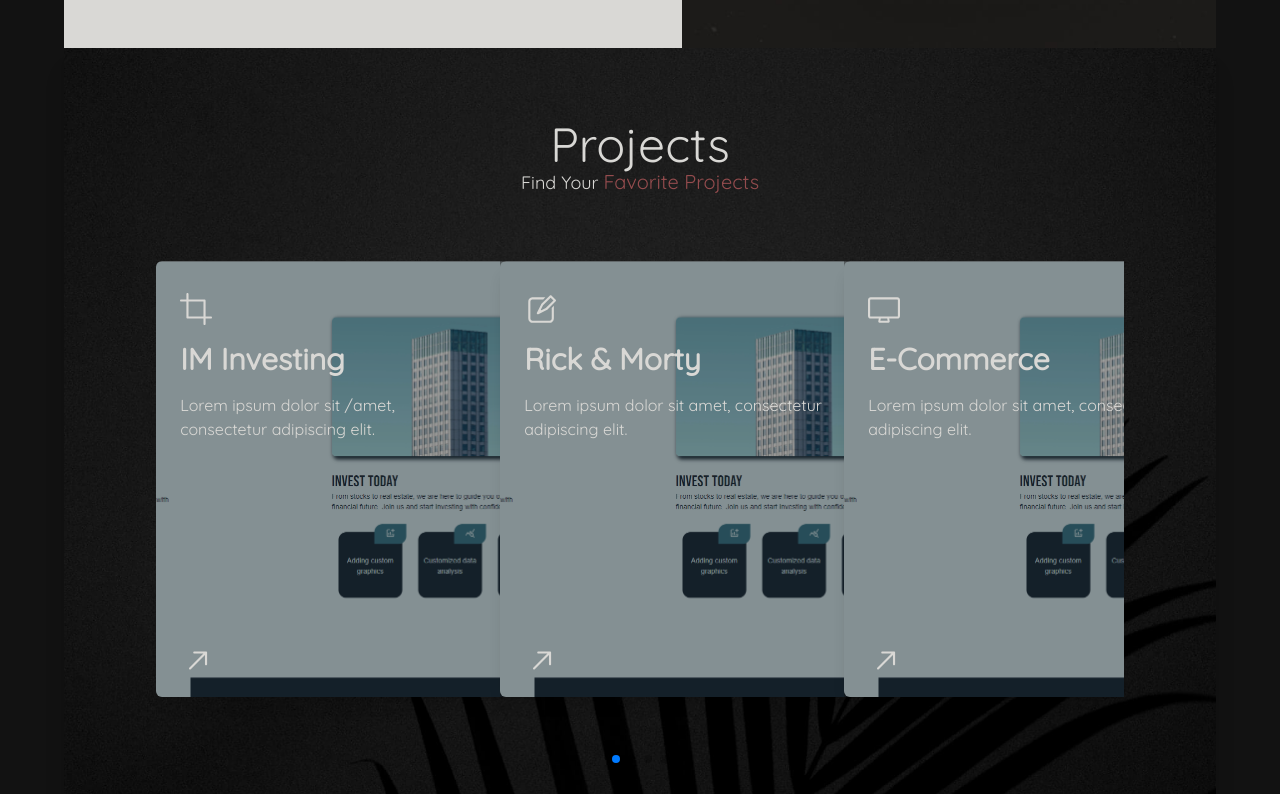
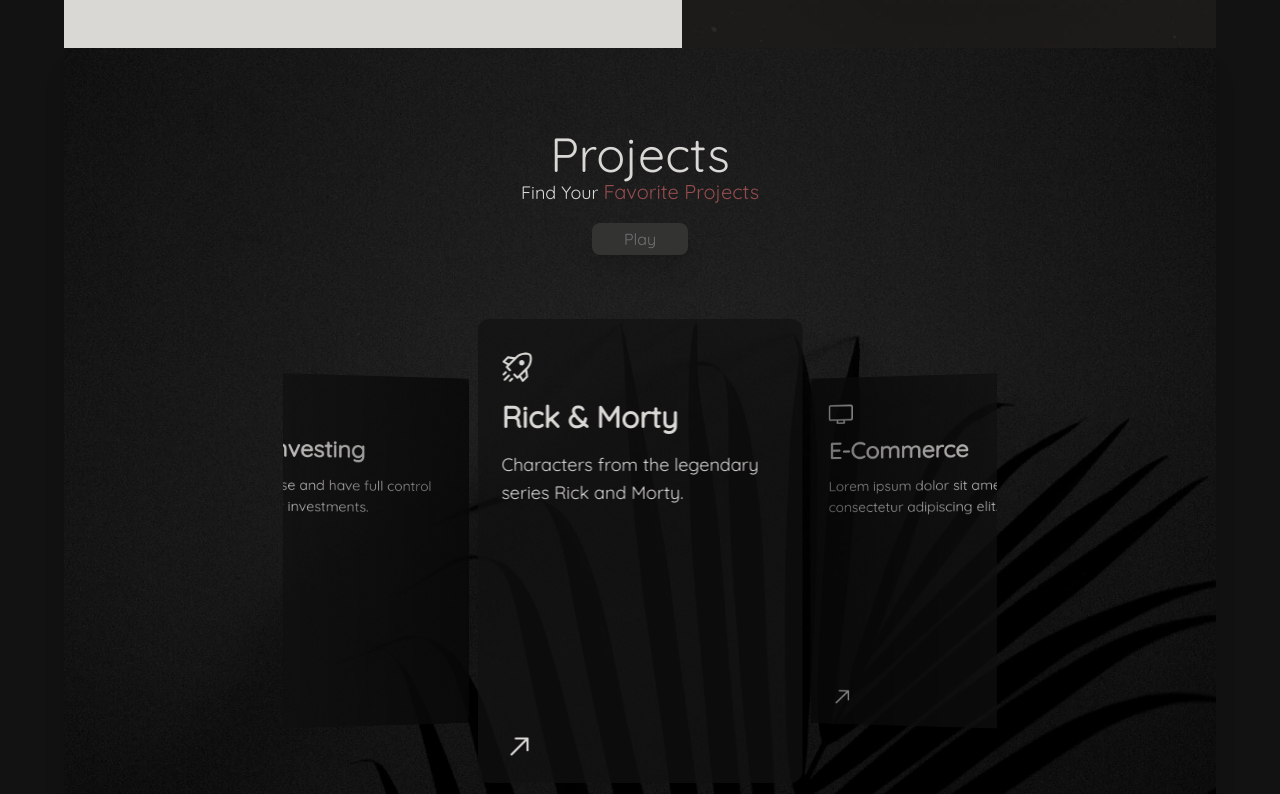
Before and after one commit to Deenk22/PortFolio, a React (Vite) app: page / in a window 1280 px wide. Shown: the part 880-1674 px from the top of the page. Built offline with nearby package versions, Linux system fonts and the light colour scheme.

Commit message:
Playing With Animated Cards

```diff
--- a/src/components/Carrousel/Carrousel.jsx
+++ b/src/components/Carrousel/Carrousel.jsx
@@ -1,77 +1,131 @@
-import { Swiper, SwiperSlide } from 'swiper/react';
-import 'swiper/css';
-import 'swiper/css/navigation';
-import 'swiper/css/pagination';
-import { FreeMode, Pagination } from 'swiper/modules';
-import { ServiceData } from '../../constants';
-import { RxArrowTopRight } from 'react-icons/rx';
+import {Swiper, SwiperSlide} from "swiper/react";
+import "swiper/css";
+import "swiper/css/navigation";
+import "swiper/css/pagination";
+import "swiper/css/autoplay";
+import "swiper/css/effect-coverflow";
+import {Autoplay, EffectCoverflow, FreeMode, Pagination} from "swiper/modules";
+import {ServiceData} from "../../constants";
+import {RxArrowTopRight} from "react-icons/rx";
+import {useState} from "react";
 
 export default function Carrousel() {
+  const [isActive, setIsActive] = useState(false);
+
+  const handleChangeColor = () => {
+    setIsActive(!isActive);
+  };
+
   return (
     <div className="flex flex-col items-center justify-center h-screen">
-      <div className="flex flex-col justify-center items-center">
+      <div className="flex flex-col justify-center items-center mt-4 mb-16">
         <h1 className="text-white-section1 text-5xl font-main">Projects</h1>
-        <p className="text-white-section1 text-lg font-main mb-16">
-          Find Your{' '}
+        <p className="text-white-section1 text-lg font-main ">
+          Find Your{" "}
           <span className="text-hover-font text-xl">Favorite Projects</span>
         </p>
+        <button
+          className="text-base text-neutral-500 font-main bg-black-font px-8 py-1 rounded-lg mt-4 shadow-xl"
+          onClick={handleChangeColor}
+        >
+          Play
+        </button>
       </div>
+
       <Swiper
+        modules={[FreeMode, Pagination, Autoplay, EffectCoverflow]}
+        centeredSlides={true}
+        slidesPerView={"auto"}
+        effect={"coverflow"}
+        coverflowEffect={{
+          rotate: 4,
+          stretch: 0,
+          depth: 128,
+          modifier: 2.5,
+        }}
+        grabCursor={true}
         breakpoints={{
           320: {
-            slidesPerView: 1,
-            spaceBetween: 10,
+            slidesPerView: 2,
+            spaceBetween: 32,
           },
           640: {
             slidesPerView: 2,
-            spaceBetween: 15,
+            spaceBetween: 32,
           },
           768: {
-            slidesPerView: 3,
-            spaceBetween: 20,
+            slidesPerView: 2,
+            spaceBetween: 64,
           },
           1024: {
             slidesPerView: 2,
-            spaceBetween: 40,
+            spaceBetween: 64,
           },
           1280: {
-            slidesPerView: 3,
+            slidesPerView: 2,
             spaceBetween: 64,
           },
           1536: {
-            slidesPerView: 3,
-            spaceBetween: 64,
+            slidesPerView: 2,
+            spaceBetween: 88,
           },
         }}
         // onSlideChange={() => console.log("Changing")}
         // onSwiper={(swiper) => console.log(swiper)}
         freeMode={true}
-        pagination={{
-          clickable: true,
-        }}
-        modules={[FreeMode, Pagination]}
-        className="max-w-[90%] lg:max-w-[84%]"
+        autoplay={{delay: 3000}}
+        // pagination={{
+        //   clickable: true,
+        //   renderBullet: function (index, className) {
+        //     return `<button class="${className} bg-white-section1 w-6 h-1 rounded-full"></button>`;
+        //   },
+        // }}
+        className="max-w-[90%] lg:max-w-[62%]"
       >
         {ServiceData.map((item) => (
           <SwiperSlide key={item.title}>
-            <div className="flex flex-col gap-6 mb-20 group relative shadow-lg text-white-section1 rounded-xl px-6 py-8 h-[256px] w-[248px] md:h-[304px] md:w-[216px] lg:h-[436px] lg:w-[352px] cursor-pointer">
+            <div className="flex flex-col mb-20 text-white-section1 rounded-xl px-6 py-8 h-[256px] w-[248px] md:h-[304px] md:w-[216px] lg:h-[384px] lg:w-[320px]">
+              {/* <div
+                className="absolute inset-0 bg-cover bg-center rounded-md"
+                style={{backgroundImage: `url(${item.backgroundImage})`}}
+              /> */}
               <div
-                className="absolute inset-0 bg-cover bg-center rounded-md"
-                style={{ backgroundImage: `url(${item.backgroundImage})` }}
+                className={
+                  isActive
+                    ? "absolute inset-0 bg-white-section1 opacity-70 rounded-xl transition-all duration-300"
+                    : "absolute inset-0 bg-black-deenk opacity-70 rounded-xl transition-all duration-300"
+                }
               />
-              <div className="absolute inset-0 bg-black-deenk opacity-40 group-hover:opacity-80" />
               <div className="relative flex flex-col gap-4">
-                <item.icon className="text-white-section1 group-hover:text-hover-font w-[32px] h-[32px]" />
-                <h1 className="text-xl lg:text-3xl font-main text-white-section1 group-hover:text-hover-font">
+                <item.icon
+                  className={
+                    isActive
+                      ? "text-black-font w-[32px] h-[32px]"
+                      : "text-white-section1 w-[32px] h-[32px]"
+                  }
+                />
+                <h1
+                  className={
+                    isActive
+                      ? "text-xl lg:text-3xl font-main text-black-font"
+                      : "text-xl lg:text-3xl font-main text-white-section1"
+                  }
+                >
                   <strong>{item.title}</strong>
                 </h1>
-                <p className="lg:text-[16px] font-main text-white-section1">
+                <p
+                  className={
+                    isActive
+                      ? "text-lg font-main text-black-deenk max-w-[50%] sm:max-w-[60%] md:max-w-[70%] lg:max-w-[80%] xl:max-w-[100%]"
+                      : "text-lg font-main text-white-section1 max-w-[50%] sm:max-w-[60%] md:max-w-[70%] lg:max-w-[80%] xl:max-w-[100%]"
+                  }
+                >
                   {item.content}
                 </p>
               </div>
               <RxArrowTopRight
-                size={'2em'}
-                className="absolute bottom-5 left-6 w-[35px] h-[35px]text-white group-hover:text-hover-font group-hover:rotate-45 duration-200"
+                size={"2em"}
+                className="absolute bottom-5 truncate left-6 w-[35px] h-[35px]text-white group-hover:text-hover-font group-hover:rotate-45 duration-200"
               />
             </div>
           </SwiperSlide>
--- a/src/constants/index.js
+++ b/src/constants/index.js
@@ -10,25 +10,24 @@
 ];
 
 import {
-  RxCrop,
   RxDesktop,
-  RxPencil2,
   RxReader,
   RxRocket,
   RxAccessibility,
+  RxArchive,
 } from "react-icons/rx";
 
 export const ServiceData = [
   {
-    icon: RxCrop,
+    icon: RxArchive,
     title: "IM Investing",
-    content: "Lorem ipsum dolor sit /amet, consectetur adipiscing elit.",
+    content: "Organise and have full control of your investments.",
     backgroundImage: "./src/assets/probando/01.png",
   },
   {
-    icon: RxPencil2,
+    icon: RxRocket,
     title: "Rick & Morty",
-    content: "Lorem ipsum dolor sit amet, consectetur adipiscing elit.",
+    content: "Characters from the legendary series Rick and Morty.",
     backgroundImage: "./src/assets/probando/01.png",
   },
   {
--- a/src/sections/Projects.jsx
+++ b/src/sections/Projects.jsx
@@ -7,6 +7,7 @@
       className="wrapper shadow-xl bg-section-bg bg-cover bg-center h-[100vh]"
     >
       <Carrousel />
+      <h1 className="text-8xl z-50">Hola</h1>
     </section>
   );
 }
```
